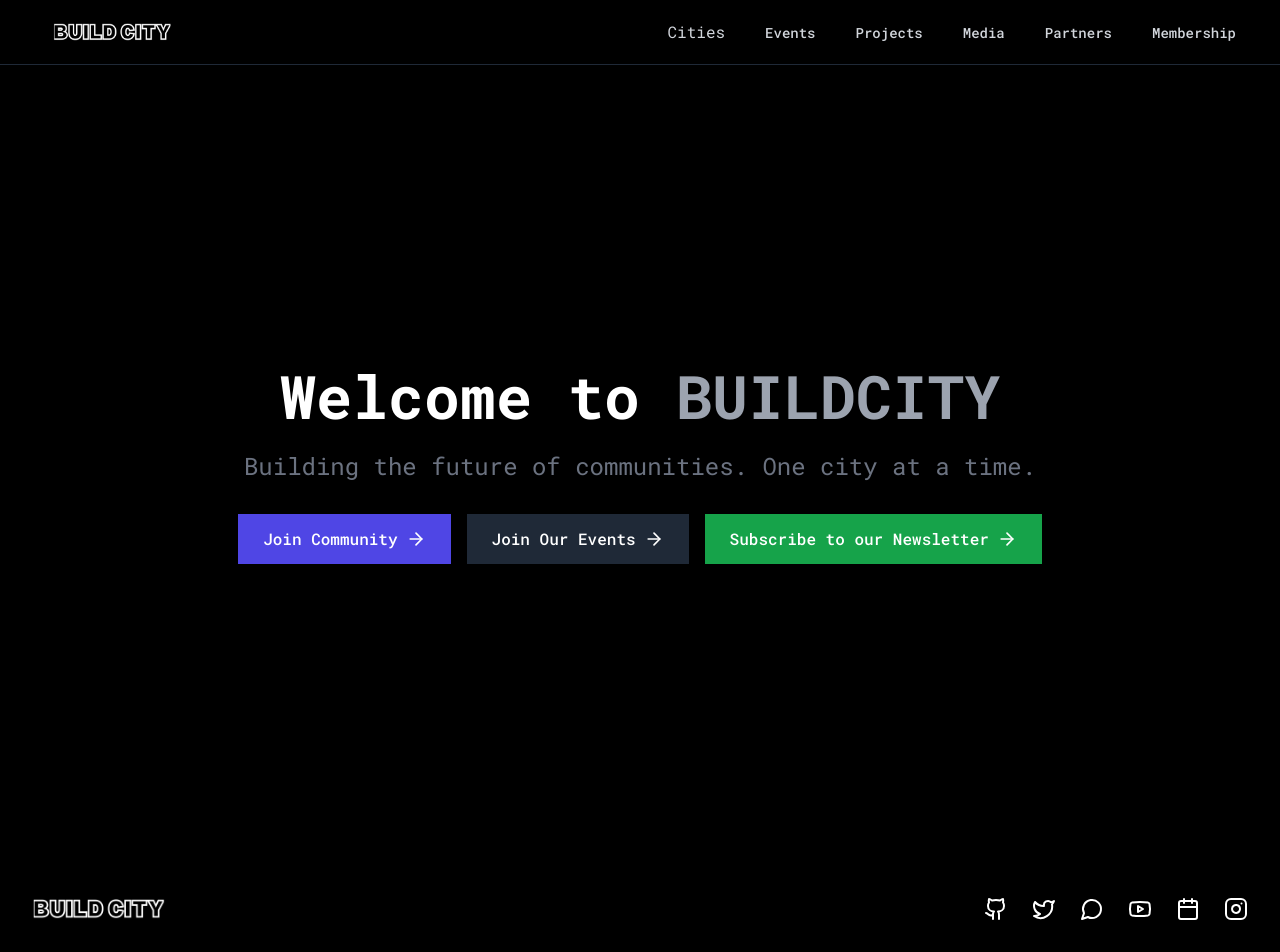
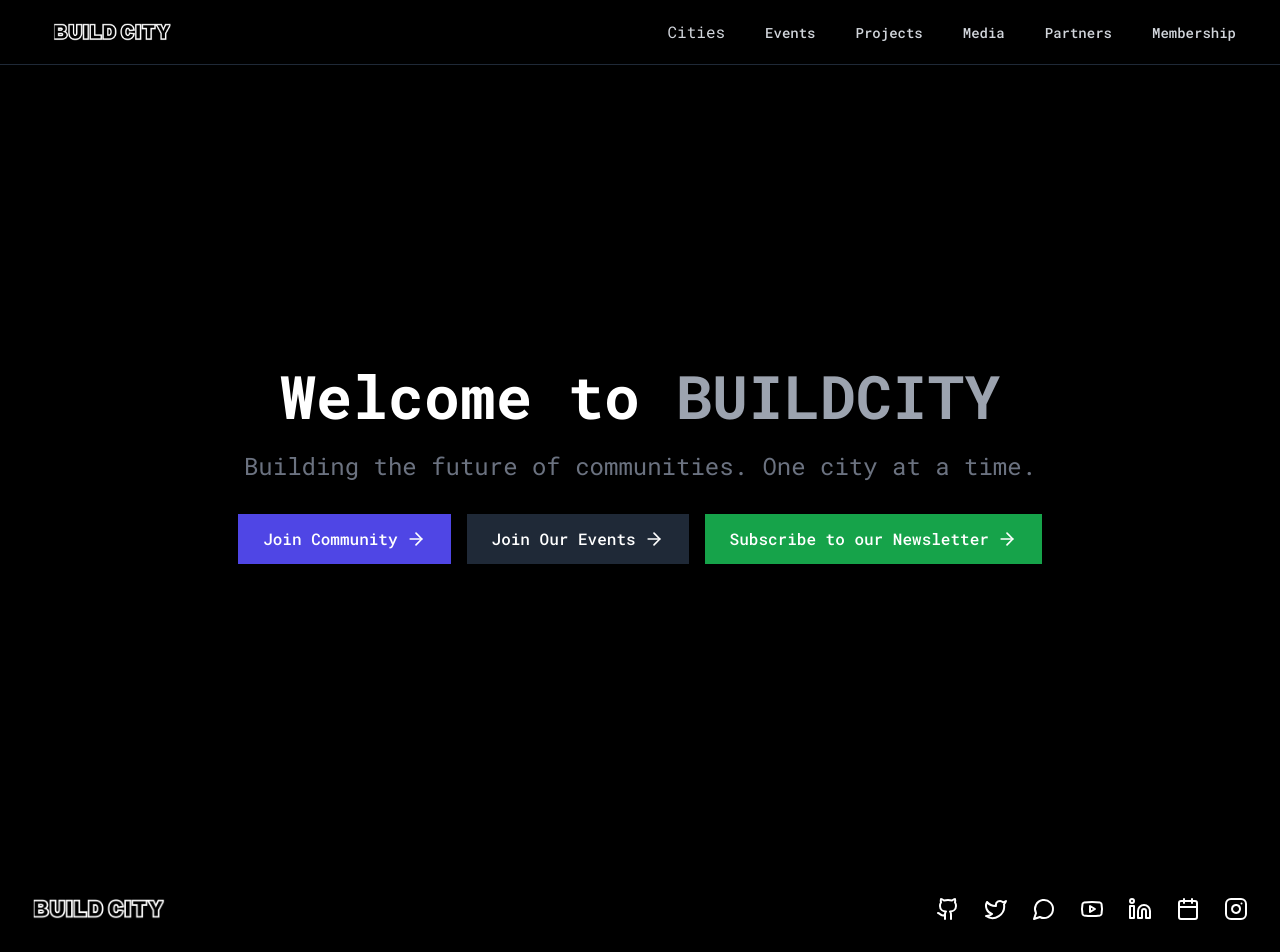
Before and after one commit to buildcity/build-city-site-frontend, a React (Vite) app: page / in a window 1280 px wide. Shown: the top 952 px of the page. Built offline with nearby package versions, Linux system fonts and the light colour scheme.

Commit message:
included linkedin

```diff
--- a/src/components/Footer.tsx
+++ b/src/components/Footer.tsx
@@ -1,5 +1,5 @@
 import React from 'react';
-import { Github, Twitter, MessageCircle, Calendar, Youtube, Instagram } from 'lucide-react';
+import { Github, Twitter, MessageCircle, Calendar, Youtube, Instagram, Linkedin } from 'lucide-react';
 
 const Footer = () => {
   return (
@@ -50,6 +50,14 @@ const Footer = () => {
               <Youtube className="h-6 w-6" />
             </a>
             <a
+              href="https://www.linkedin.com/company/buildcity/"
+              target="_blank"
+              rel="noopener noreferrer"
+              className="transform hover:scale-110 transition-transform duration-200"
+            >
+              <Linkedin className="h-6 w-6" />
+            </a>
+            <a
               href="https://lu.ma/buildcity"
               target="_blank"
               rel="noopener noreferrer"
```
